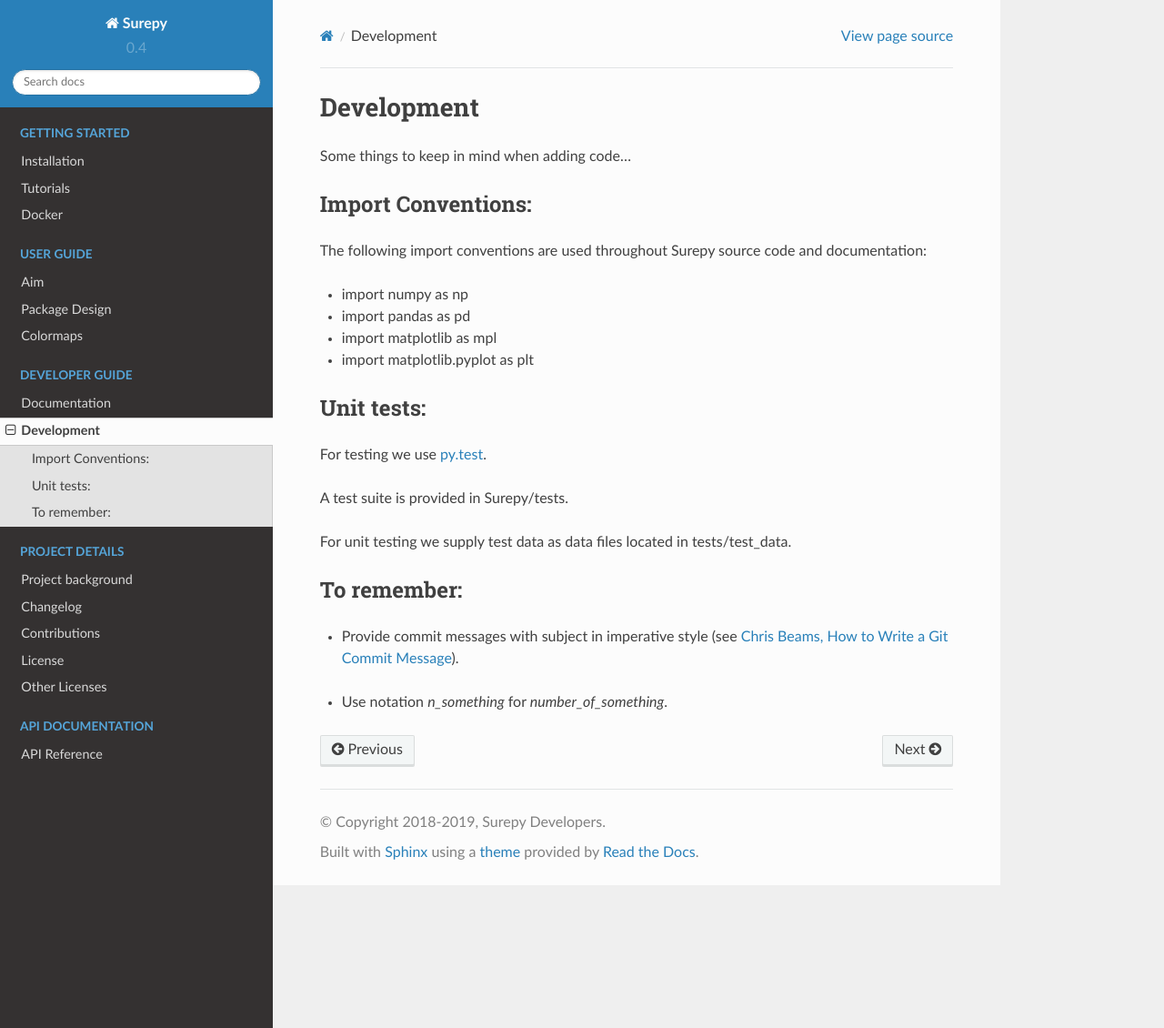
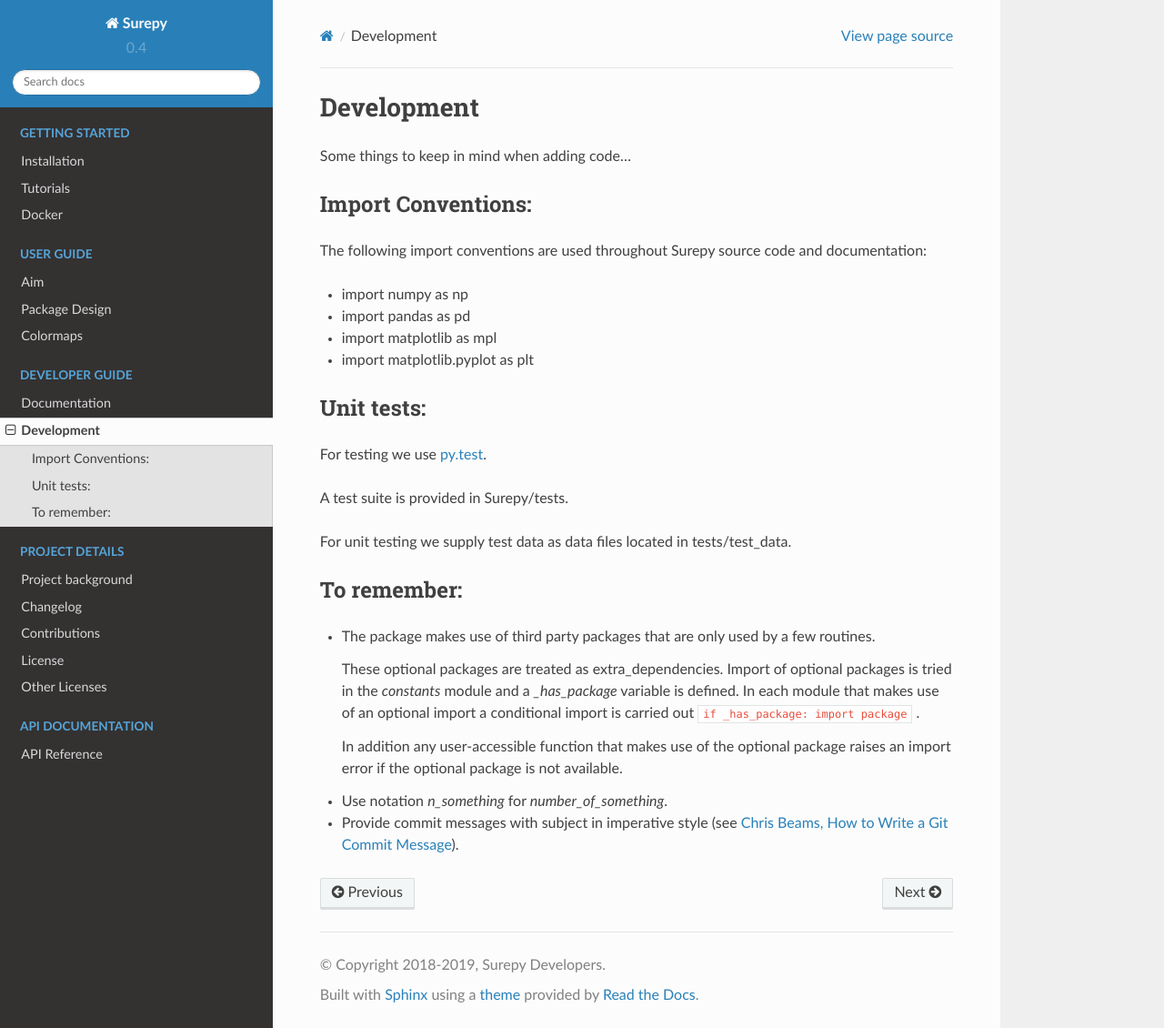
Before and after one commit to super-resolution/Locan, a Sphinx documentation site: the page built from docs/development.rst, in a window 1280 px wide and 1130 px high. Shown: the whole window at 91% size. Built offline with Sphinx 7.4.7 and the Read the Docs theme 2.0.0, drawn with Linux system fonts in a browser that asks for light colours.

Commit message:
Add documentation for optional imports

```diff
--- a/docs/development.rst
+++ b/docs/development.rst
@@ -32,8 +32,18 @@ For unit testing we supply test data as data files located in tests/test_data.
 To remember:
 ============
 
+* The package makes use of third party packages that are only used by a few routines.
+
+  These optional packages are treated as extra_dependencies.
+  Import of optional packages is tried in the *constants* module and a `_has_package` variable is defined.
+  In each module that makes use of an optional import a conditional import is carried out
+  ``if _has_package: import package`` .
+
+  In addition any user-accessible function that makes use of the optional package raises an import error
+  if the optional package is not available.
+
+* Use notation `n_something` for `number_of_something`.
+
 * Provide commit messages with subject in imperative style (see `Chris Beams, How to Write a Git Commit Message`_).
 
 .. _Chris Beams, How to Write a Git Commit Message: https://chris.beams.io/posts/git-commit/
-
-* Use notation `n_something` for `number_of_something`.
--- a/docs/documentation.rst
+++ b/docs/documentation.rst
@@ -12,7 +12,7 @@ Sphinx_.
 We follow standard recommendations for `python documentation`_ and the `numpy conventions`_.
 
 .. _python documentation: https://www.python.org/dev/peps/pep-0008/
-.. _numpy conventions: https://github.com/numpy/numpy/blob/master/doc/HOWTO_DOCUMENT.rst.txt
+.. _numpy conventions: https://numpydoc.readthedocs.io/en/latest/format.html#docstring-standard
 
 Update documentation
 --------------------
```
Also changed, not shown: 1 other file.
